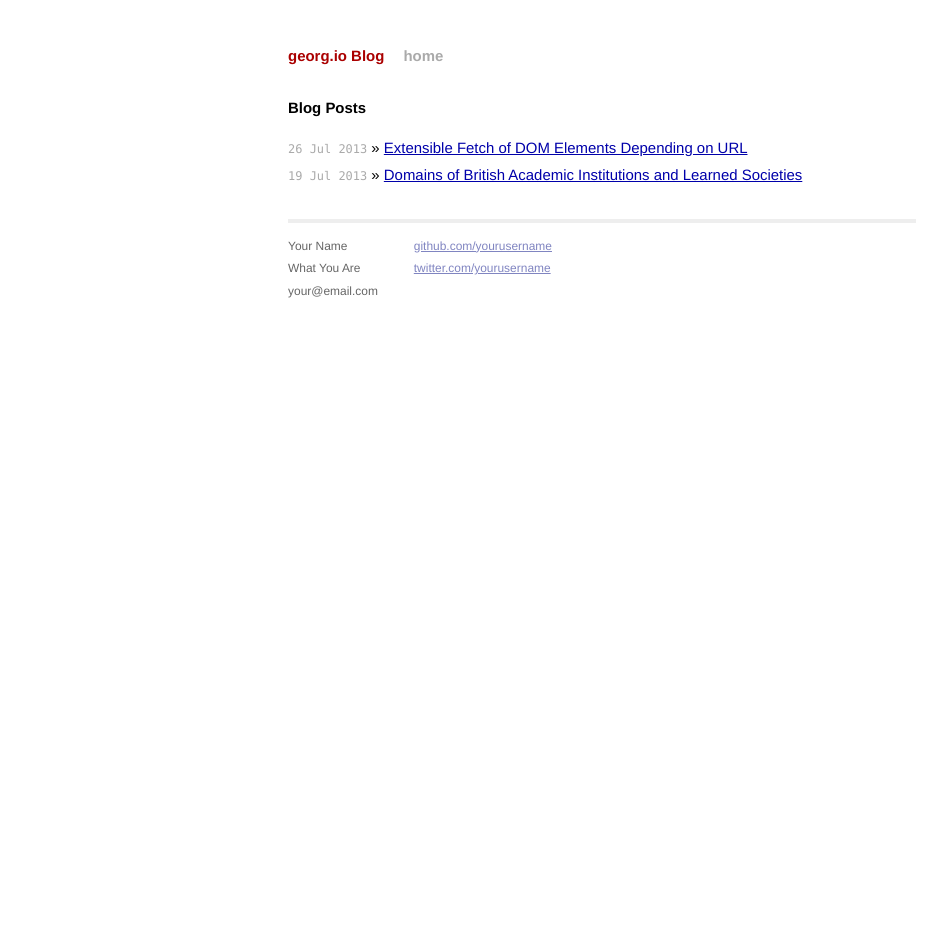
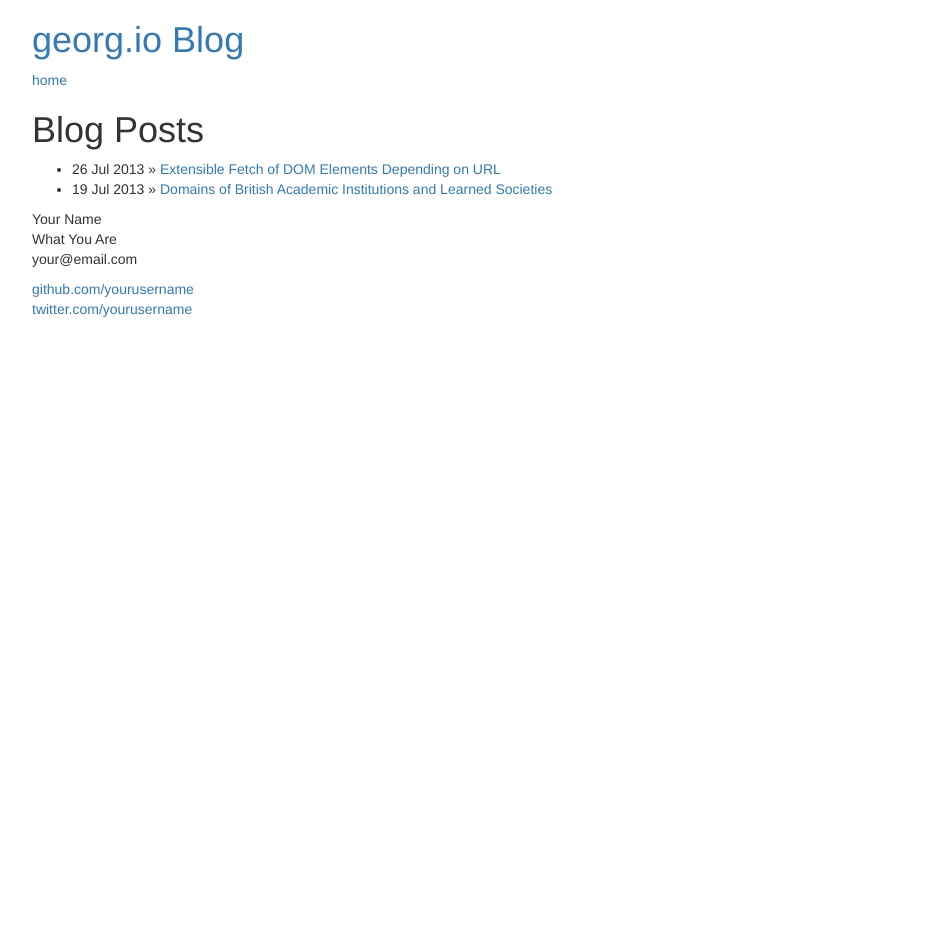
Before and after one commit to waltherg/backup.waltherg.github.io, a Jekyll site: the page built from blog/index.html, in a window 1280 px wide. Shown: the whole page, without its empty margins (38-985 px from the left). Built offline with Jekyll 4.4.1, drawn with Linux system fonts in a browser that asks for light colours; nearby versions of some CDN libraries; after the commit the page ends 900 px from its top, so only the background shows below that.

Commit message:
load Bootstrap 3 css and js

```diff
--- a/blog/_layouts/default.html
+++ b/blog/_layouts/default.html
@@ -6,11 +6,20 @@
         <title>{{ page.title }}</title>
         <meta name="viewport" content="width=device-width">
 
-        <!-- syntax highlighting CSS -->
-        <link rel="stylesheet" href="/css/syntax.css">
+        <!-- Latest compiled and minified CSS -->
+        <link rel="stylesheet" href="//netdna.bootstrapcdn.com/bootstrap/3.0.0/css/bootstrap.min.css">
 
-        <!-- Custom CSS -->
-        <link rel="stylesheet" href="/css/main.css">
+        <!-- Optional theme -->
+        <link rel="stylesheet" href="//netdna.bootstrapcdn.com/bootstrap/3.0.0/css/bootstrap-theme.min.css">
+
+        <!-- Latest compiled and minified JavaScript -->
+        <script src="//netdna.bootstrapcdn.com/bootstrap/3.0.0/js/bootstrap.min.js"></script>
+
+        <!-- <\!-- syntax highlighting CSS -\-> -->
+        <!-- <link rel="stylesheet" href="/css/syntax.css"> -->
+
+        <!-- <\!-- Custom CSS -\-> -->
+        <!-- <link rel="stylesheet" href="/css/main.css"> -->
 
     </head>
     <body>
```
